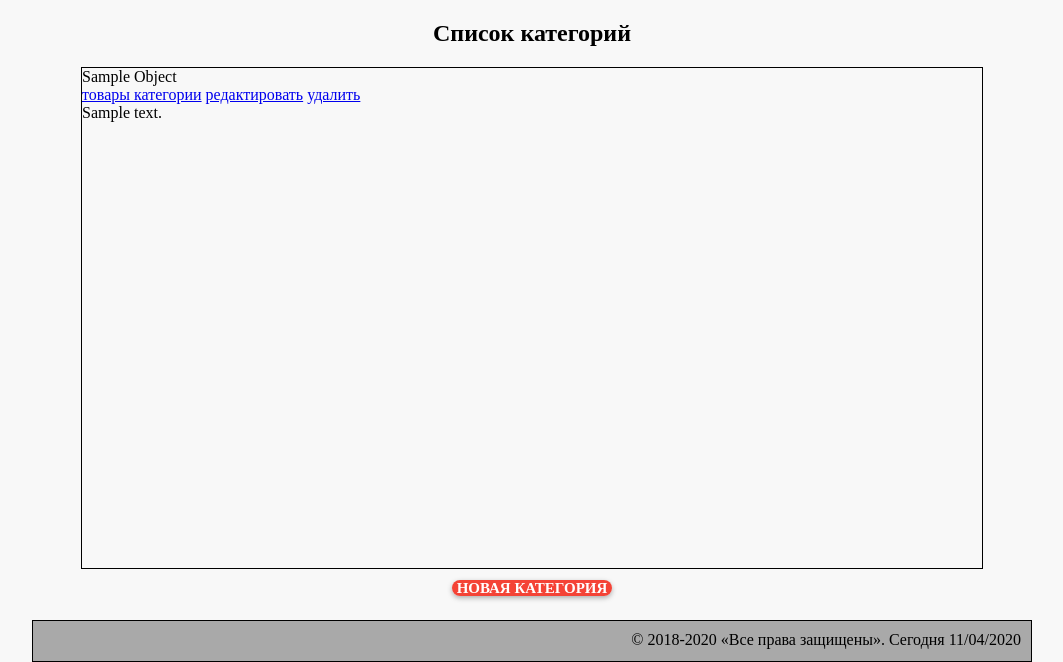
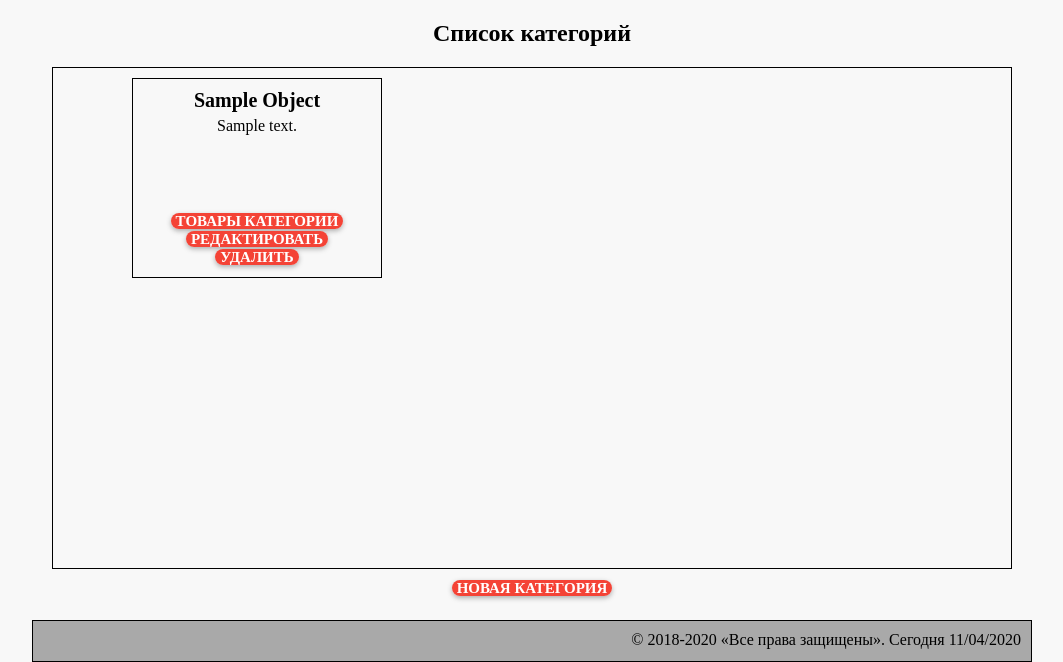
Before and after one commit to evlx87/shop_it_trade, a Django app: template backend/templates/adminapp/productcategory_list.html in a window 1280 px wide. Shown: the part 162-824 px from the top of the page, without its empty margins (108-1171 px from the left). Run offline with Django 3.2, Linux system fonts and the light colour scheme; the template is opened without the code that fills it: most values are stand-ins (such as "Sample title", 1, 10 or a date in 2020).

Commit message:
modify productcategory_list.html

```diff
--- a/backend/static/css/style.css
+++ b/backend/static/css/style.css
@@ -351,22 +351,19 @@ h4 {
 /* Админка */
 .admin_panel_content {
     border: 1px solid black;
-    width: 900px;
     height: 500px;
     margin: 10px auto;
 }
 .admin_button_panel {
-    width: 900px;
     margin: 10px auto;
     text-align: center;
-    /*border: 1px solid black;*/
 }
 /* Админка: Отображение элемента (записи) */
 .record_box {
     display: flex;
     justify-content: space-between;
     flex-wrap: wrap;
-    width: 750px;
+    width: 800px;
     margin: 10px auto;
 }
 .record {
@@ -409,18 +406,27 @@ h4 {
     height: 50px;
 }
 /* Админка: Страницы категорий */
-.category_list {
-
-}
 .category_record {
-
+    height: 200px;
+    width: 250px;
+    float: left;
+    box-sizing: border-box;
+    border: 1px solid black;
 }
 .category_name {
-
+    font-size: 20px;
+    text-align: center;
+    font-weight: bold;
+    margin-top: 10px;
+}
+.category_desc {
+    margin: 5px auto;
+    height: 90px;
+    width: 95%;
+    text-align: center;
 }
 .category_actions {
-
+    margin: 5px auto;
+    width: 80%;
+    text-align: center;
 }
-.category_desc {
-
-}
--- a/backend/templates/adminapp/productcategory_list.html
+++ b/backend/templates/adminapp/productcategory_list.html
@@ -4,19 +4,19 @@
 {% block page_content %}
     <h2>Список категорий</h2>
     <div class="admin_panel_content">
+        <div class="record_box">
             {% for object in object_list %}
                 <div class="category_record {% if not object.is_active %}not_active{% endif %}">
                     <div class="category_name">{{ object.name|title }}</div>
-
+                    <div class="category_desc">{{ object.description }}</div>
                     <div class="category_actions">
-                    <a class="admin_button" href="#">товары категории</a>
-                    <a class="admin_button" href="#">редактировать</a>
-                    <a class="admin_button" href="#">удалить</a>
+                        <a class="button" href="#">товары категории</a>
+                        <a class="button" href="#">редактировать</a>
+                        <a class="button" href="#">удалить</a>
                     </div>
-
-                <div class="category_desc">{{ object.description }}</div>
                 </div>
             {% endfor %}
+        </div>
     </div>
     <div class="admin_button_panel">
         <a class="button" href="#">новая категория</a>
--- a/backend/templates/adminapp/user_list.html
+++ b/backend/templates/adminapp/user_list.html
@@ -6,7 +6,7 @@
     <div class="admin_panel_content">
         <div class="record_box">
             {% for object in object_list %}
-                <div class="record {% if not object.is_active %}not_active{% endif %}">
+                <div class="record">
                     <div>
                         <div class="user_avatar">
                             <img src="/media/{{ object.avatar|default:'user_avatars/default.jpg' }}" alt="{{ object.username }}">
```
Lines whose indentation alone changed are shown as unchanged.
